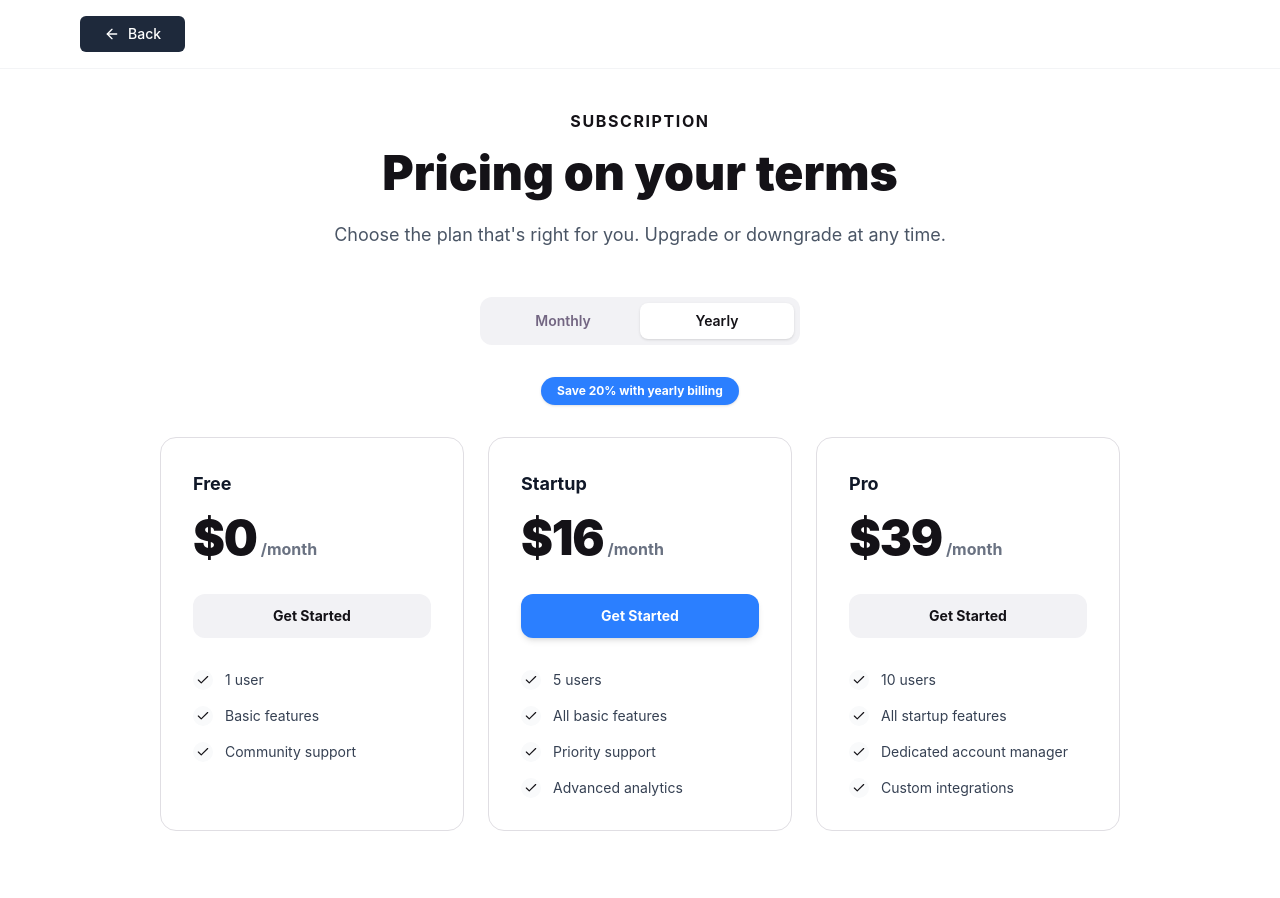
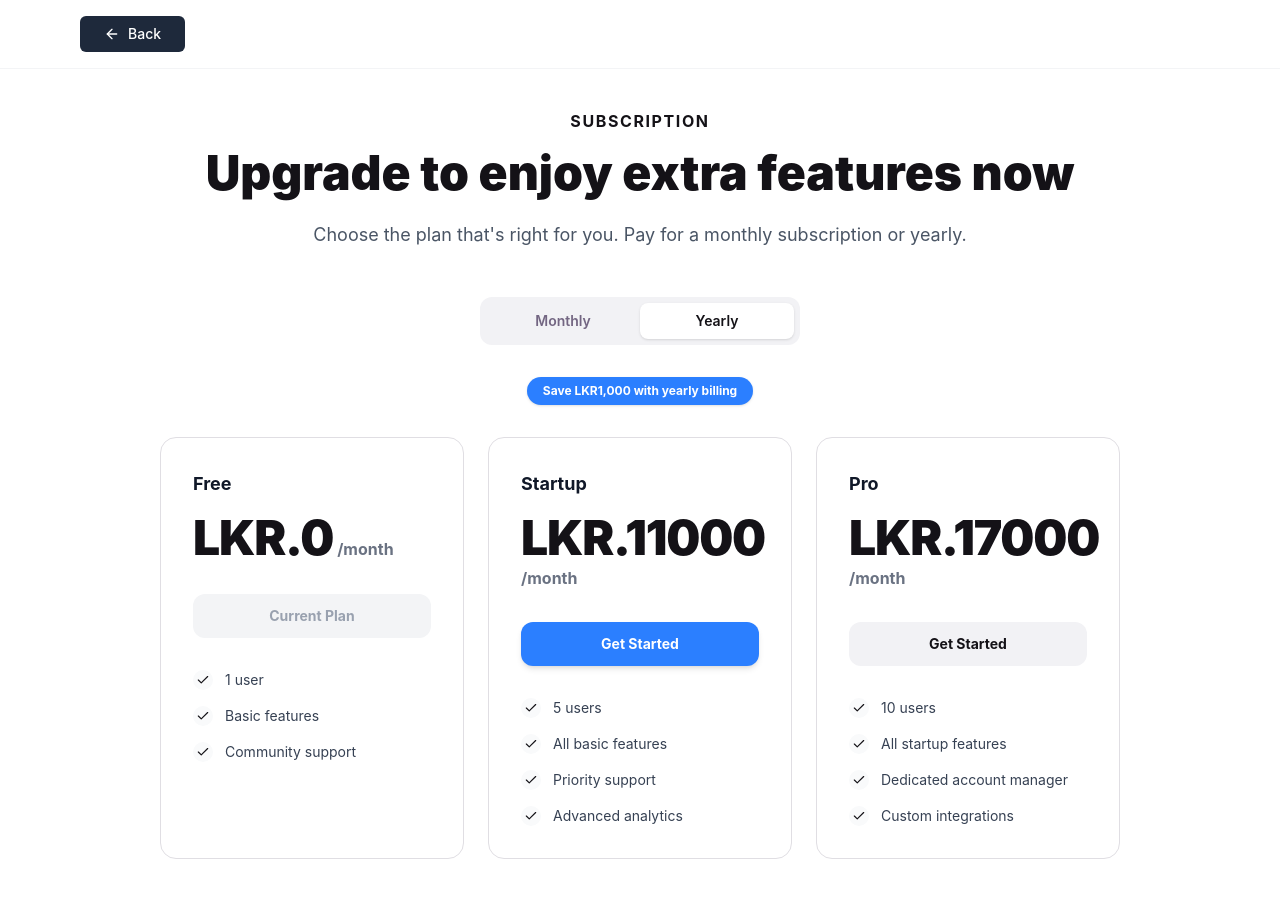
Before and after one commit to SMTIAP/smtiap-web, a React (Vite) app: page /subscription in a window 1280 px wide. Both pictures are taken after a click on the button "Yearly". Before the commit the page ends 871 px from the top, so only its background shows below. Built offline with nearby package versions, Linux system fonts and the light colour scheme.

Commit message:
payment inti has issue with merchant id

```diff
--- a/index.html
+++ b/index.html
@@ -3,6 +3,7 @@
   <head>
     <meta charset="UTF-8" />
     <link rel="icon" type="image/svg+xml" href="/vite.svg" />
+    <script type="text/javascript" src="https://www.payhere.lk/lib/payhere.js"></script>
     <meta name="viewport" content="width=device-width, initial-scale=1.0" />
     <title>smtiap-web</title>
   </head>
--- /dev/null
+++ b/src/backend/payment-backend/server.js
@@ -0,0 +1,62 @@
+import express from "express";
+import cors from "cors";
+import crypto from "crypto";
+//express server, cors allow frontend access, crypto for hash generating.
+
+//payment backend for creating hash for payment features
+
+const app = express();
+
+app.use(cors());
+app.use(express.json());
+
+const MERCHANT_ID = "1233563";
+const MERCHANT_SECRET = "MjQ1NTQ4Njg5MDk1MDA2MzM5NzE0NDU1NTg4Njc0MDk5NjA1MTIy";
+
+//create payhere hash. called from usepayhere.ts
+app.post("/payhere-hash", (req, res) => {
+  const { order_id, amount, currency } = req.body;
+
+  try {
+    //format amount for payhere. like 1000.00
+    const formattedAmount = Number(amount)
+      .toLocaleString("en-us", { minimumFractionDigits: 2 })
+      .replaceAll(",", "");
+
+    const hashedSecret = crypto
+      .createHash("md5")
+      .update(MERCHANT_SECRET)
+      .digest("hex")
+      .toUpperCase();
+
+      //build the hash string
+    const hashString =
+      MERCHANT_ID + order_id + formattedAmount + currency + hashedSecret;
+
+      //final hash to send
+    const hash = crypto
+      .createHash("md5")
+      .update(hashString)
+      .digest("hex")
+      .toUpperCase();
+
+    console.log("Hash generated:", {
+      order_id,
+      formattedAmount,
+      currency,
+      hash,
+    });
+
+    res.json({ merchant_id: MERCHANT_ID, hash });
+  } catch (err) {
+    console.error("Hash generation error:", err);
+    res.status(500).json({ error: "Hash generation failed" });
+  }
+});
+
+
+const PORT = 5000;
+
+app.listen(PORT, () => {
+  console.log(`PayHere backend running at http://localhost:${PORT}`);
+});
--- /dev/null
+++ b/src/hooks/usePayHere.ts
@@ -0,0 +1,94 @@
+import { useState } from "react";
+
+//bridge between ui and backend + payhere. used by payment subscription.tsx for preparing and sending payment request
+
+interface PaymentStatus {
+  status: "idle" | "success" | "cancelled" | "error";
+  orderId?: string;
+  error?: string;
+}
+
+export const usePayHere = () => {
+  const [paymentStatus, setPaymentStatus] = useState<PaymentStatus>({
+    status: "idle",
+  });
+
+  const [isLoading, setIsLoading] = useState(false);
+
+  const startPayment = async (data: any) => {
+    setIsLoading(true);
+
+    try {
+      //request hash from backend
+      const response = await fetch("http://localhost:5000/payhere-hash", {
+        method: "POST",
+        headers: {
+          "Content-Type": "application/json",
+        },
+        //sends orderid, amount and currency cause payhere need hash generated using secret key
+        body: JSON.stringify({
+          order_id: data.order_id,
+          amount: data.amount,
+          currency: data.currency,
+        }),
+      });
+
+      const { merchant_id, hash } = await response.json();
+
+      //create a payment form for payhere
+      const form = document.createElement("form");
+      form.method = "POST";
+      form.action = "https://sandbox.payhere.lk/pay/checkout";
+
+      //attach all the fields
+      const fields: Record<string, string> = {
+        merchant_id,
+        return_url: data.return_url,
+        cancel_url: data.cancel_url,
+        notify_url: data.notify_url,
+
+        order_id: data.order_id,
+        items: data.items,
+        currency: data.currency,
+        amount: data.amount,
+        hash,
+
+        //details collect for invoice generation and email send
+        first_name: data.first_name,
+        last_name: data.last_name,
+        email: data.email,
+        phone: data.phone,
+        address: data.address,
+        city: data.city,
+        country: data.country,
+      };
+
+      //create hidden inputs for each field
+      Object.entries(fields).forEach(([key, value]) => {
+        const input = document.createElement("input");
+        input.type = "hidden";
+        input.name = key;
+        input.value = value;
+        form.appendChild(input);
+      });
+
+      //submit that created form. this redirects user to form.action url. payhere.lk/pay/checkout
+      document.body.appendChild(form);
+      form.submit();
+
+    } catch (err) {
+      console.error("Payment error:", err);
+      setPaymentStatus({
+        status: "error",
+        error: "Payment initialization failed",
+      });
+      setIsLoading(false);
+    }
+  };
+
+  return {
+    startPayment,
+    paymentStatus,
+    isLoading,
+  };
+};
--- a/src/pages/Subscription.tsx
+++ b/src/pages/Subscription.tsx
@@ -1,7 +1,11 @@
 import { useState } from 'react';
 import { Link } from 'react-router-dom';
-import { Check, ArrowLeft } from 'lucide-react';
+import { Check, ArrowLeft, AlertCircle } from 'lucide-react';
+import { usePayHere } from '../hooks/usePayHere';
 
+//frontend ui layer for payment handling
+
+//definitions for typescript structure
 interface PricingPlan {
   name: string;
   monthlyPrice: number;
@@ -11,26 +15,27 @@ interface PricingPlan {
   isPopular?: boolean;
 }
 
+//define structure for plans
 const plans: PricingPlan[] = [
   {
     name: 'Free',
     monthlyPrice: 0,
     yearlyPrice: 0,
     features: ['1 user', 'Basic features', 'Community support'],
-    buttonText: 'Get Started',
+    buttonText: 'Current Plan',
   },
   {
     name: 'Startup',
-    monthlyPrice: 20,
-    yearlyPrice: 16, // Assuming 20% off (20 * 0.8 = 16)
+    monthlyPrice: 1000,
+    yearlyPrice: 11000,
     features: ['5 users', 'All basic features', 'Priority support', 'Advanced analytics'],
     buttonText: 'Get Started',
-    isPopular: true,
+    isPopular: true, //use to highlight button blue
   },
   {
     name: 'Pro',
-    monthlyPrice: 49,
-    yearlyPrice: 39, // Assuming 20% off (~49 * 0.8 ≈ 39)
+    monthlyPrice: 1500,
+    yearlyPrice: 17000,
     features: ['10 users', 'All startup features', 'Dedicated account manager', 'Custom integrations'],
     buttonText: 'Get Started',
   },
@@ -38,10 +43,58 @@ const plans: PricingPlan[] = [
 
 export default function Subscription() {
   const [isYearly, setIsYearly] = useState(false);
+  //hook connection for pyament logic.
+  const { startPayment, paymentStatus, isLoading } = usePayHere();
+
+  const handlePayment = async (plan: PricingPlan) => {
+    if (plan.monthlyPrice === 0) {
+      //handler for when free plan selection is done
+      console.log('Selected free plan');
+      //consider showing a message here or not later
+      return;
+    }
+
+    //dynamically generate price, billing type and unique orderid
+    const price = isYearly ? plan.yearlyPrice : plan.monthlyPrice;
+    const billingPeriod = isYearly ? 'yearly' : 'monthly';
+    const orderId = `SUB_${plan.name}_${billingPeriod}_${Date.now()}`;
+
+    //hardcoded for now. the actual user profile data. need to come from auth-user system. replaxe later after hiruna
+    const userDetails = {
+      first_name: 'Test',
+      last_name: 'User',
+      email: 'user@example.com',
+      phone: '0771234567',
+    };
+
+    //send all payment data into the hook
+    await startPayment({
+      sandbox: true,
+      merchant_id: '1233563',
+      //for the return fron payhere redirect after opening payment portal
+      return_url: 'http://localhost:3000/subscription/success',
+      cancel_url: 'http://localhost:3000/subscription/cancel',
+      notify_url: 'http://localhost:5000/payhere-notify', //for backend notify. no app.post(/payhere-notify) added yet in serverjs. need to later
+
+      order_id: orderId,
+      items: `${plan.name} Subscription`,
+      amount: price.toFixed(2),
+      currency: 'LKR',
+
+      //customer details from userdetails const
+      first_name: userDetails.first_name,
+      last_name: userDetails.last_name,
+      email: userDetails.email,
+      phone: userDetails.phone,
+      address: 'Colombo', //extra detail collecting placeholders
+      city: 'Colombo',
+      country: 'Sri Lanka',
+    });
+  };
 
   return (
     <div className="flex flex-col min-h-screen bg-white font-inter text-[#141217]">
-      {/* Navigation Header */}
+      {/* navigation header with back button */}
       <nav className="flex items-center justify-between px-6 py-4 md:px-20 border-b border-gray-100">
         <Link to="/" className="cursor-pointer text-nowrap py-2 px-6 flex justify-center items-center gap-2 rounded-md bg-[#1E293B] text-[#FFF] font-inter text-sm font-medium transition-opacity hover:opacity-90">
           <ArrowLeft size={16} />
@@ -50,73 +103,103 @@ export default function Subscription() {
         <div className="w-20" /> {/* Spacer */}
       </nav>
 
+      {/* title and other details */}
       <main className="flex-1 flex flex-col items-center py-10 px-4 md:px-20">
         <div className="max-w-[960px] w-full flex flex-col items-center">
-          {/* Page Titles */}
+          {/* page titles */}
           <span className="text-[#141217] text-base font-bold tracking-widest uppercase mb-4">
             Subscription
           </span>
           <h1 className="text-4xl md:text-5xl font-black text-center mb-6">
-            Pricing on your terms
+            Upgrade to enjoy extra features now
           </h1>
           <p className="text-gray-600 text-lg text-center max-w-2xl mb-12">
-            Choose the plan that's right for you. Upgrade or downgrade at any time.
+            Choose the plan that's right for you. Pay for a monthly subscription or yearly.
           </p>
 
-          {/* Billing Switcher */}
+          {/* color coded payment outcome messages to display */}
+          {paymentStatus.status === 'success' && (
+            <div className="mb-6 w-full p-4 bg-green-50 border border-green-200 rounded-lg flex items-center gap-3">
+              <Check className="text-green-600" size={20} />
+              <p className="text-green-800">Payment completed successfully! Order ID: {paymentStatus.orderId}</p>
+            </div>
+          )}
+
+          {paymentStatus.status === 'cancelled' && (
+            <div className="mb-6 w-full p-4 bg-yellow-50 border border-yellow-200 rounded-lg flex items-center gap-3">
+              <AlertCircle className="text-yellow-600" size={20} />
+              <p className="text-yellow-800">Payment was cancelled.</p>
+            </div>
+          )}
+
+          {paymentStatus.status === 'error' && (
+            <div className="mb-6 w-full p-4 bg-red-50 border border-red-200 rounded-lg flex items-center gap-3">
+              <AlertCircle className="text-red-600" size={20} />
+              <p className="text-red-800">Payment failed: {paymentStatus.error || 'Please try again.'}</p>
+            </div>
+          )}
+
+          {/* billing switcher. switch between billing periods */}
           <div className="flex p-1.5 bg-[#F2F2F5] rounded-xl mb-8 w-full md:w-fit min-w-[320px]">
             <button
               onClick={() => setIsYearly(false)}
+              disabled={isLoading}
               className={`flex-1 py-2 px-8 rounded-lg text-sm font-semibold transition-all ${
                 !isYearly ? 'bg-white shadow-sm text-[#141217]' : 'text-[#736682]'
-              }`}
+              } ${isLoading ? 'opacity-50 cursor-not-allowed' : ''}`}
             >
               Monthly
             </button>
             <button
               onClick={() => setIsYearly(true)}
+              disabled={isLoading}
               className={`flex-1 py-2 px-8 rounded-lg text-sm font-semibold transition-all ${
                 isYearly ? 'bg-white shadow-sm text-[#141217]' : 'text-[#736682]'
-              }`}
+              } ${isLoading ? 'opacity-50 cursor-not-allowed' : ''}`}
             >
               Yearly
             </button>
           </div>
 
-          {/* Discount Badge */}
+          {/* discount badge */}
           {isYearly && (
             <div className="animate-in fade-in slide-in-from-top-2 duration-300 flex items-center gap-2 mb-8">
               <span className="bg-blue-500 text-white px-4 py-1.5 rounded-full text-xs font-bold shadow-sm">
-                Save 20% with yearly billing
+                Save LKR1,000 with yearly billing
               </span>
             </div>
           )}
 
-          {/* Pricing Grid */}
+          {/* pricing grid */}
           <div className="grid grid-cols-1 md:grid-cols-3 gap-6 w-full">
             {plans.map((plan) => (
               <div
                 key={plan.name}
                 className="relative flex flex-col p-8 rounded-2xl border border-[#E0DEE3] bg-white transition-all hover:border-blue-500 hover:shadow-xl group"
               >
-
-
-                <div className="mb-8">
+              <div className="mb-8">
                   <h3 className="text-lg font-bold text-gray-900 mb-4">{plan.name}</h3>
-                  <div className="flex items-baseline gap-1">
+                  <div className="flex items-baseline gap-1 flex-wrap">
                     <span className="text-5xl font-black tracking-tight">
-                      ${isYearly ? plan.yearlyPrice : plan.monthlyPrice}
+                      LKR.{isYearly ? plan.yearlyPrice : plan.monthlyPrice}
                     </span>
                     <span className="text-gray-500 font-bold">/month</span>
                   </div>
                 </div>
 
-                <button className={`w-full py-3 rounded-xl font-bold text-sm transition-all mb-8 ${
-                  plan.isPopular
-                    ? 'bg-blue-500 text-white hover:bg-blue-600 shadow-md hover:shadow-lg'
-                    : 'bg-[#F2F2F5] text-[#141217] hover:bg-gray-200'
-                }`}>
-                  {plan.buttonText}
+                <button
+                //button to start everything.
+                  onClick={() => handlePayment(plan)}
+                  disabled={isLoading || plan.monthlyPrice === 0}
+                  className={`w-full py-3 rounded-xl font-bold text-sm transition-all mb-8 ${
+                    plan.isPopular
+                      ? 'bg-blue-500 text-white hover:bg-blue-600 shadow-md hover:shadow-lg'
+                      : plan.monthlyPrice === 0
+                      ? 'bg-gray-100 text-gray-400 cursor-not-allowed'
+                      : 'bg-[#F2F2F5] text-[#141217] hover:bg-gray-200'
+                  } ${isLoading ? 'opacity-50 cursor-not-allowed' : ''}`}
+                >
+                  {isLoading ? 'Processing...' : plan.buttonText}
                 </button>
 
                 <div className="space-y-4">
@@ -135,5 +218,4 @@ export default function Subscription() {
         </div>
       </main>
     </div>
-  );
-}
+  );}
```
Also changed, not shown: src/backend/payment-backend/package.json (added, +17 -0 lines), 1 other file (tests, documents, lock files or other folders).
